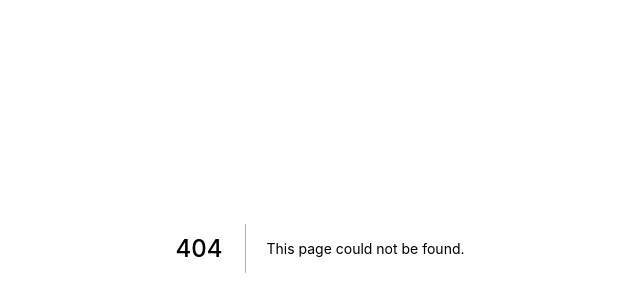
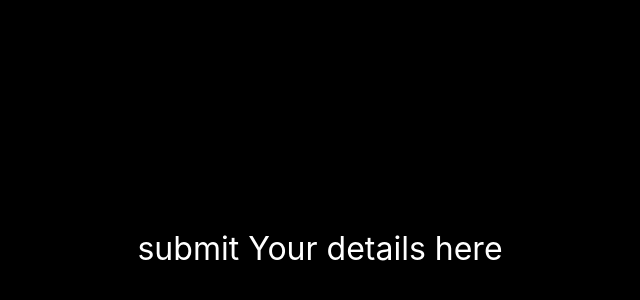
Before and after one commit to prince-hope1975/lyc_webdev, a Next.js app: page /details/submit in a window 1280 px wide. Before the commit this address had no page. Shown: the part 152-452 px from the top of the page, without its empty margins (320-960 px from the left). Built offline with nearby package versions, Linux system fonts and the light colour scheme.

Commit message:
ready for build

```diff
--- /dev/null
+++ b/pages/details/submit.tsx
@@ -0,0 +1,9 @@
+import React from 'react'
+
+const submit = () => {
+  return (
+    <div style={{width: "100vw",height:"100vh", display:"grid", placeContent:"center", fontSize:"2rem"}}>submit Your details here</div>
+  )
+}
+
+export default submit
```
Also changed, not shown: public/images/lzy.png (added).
